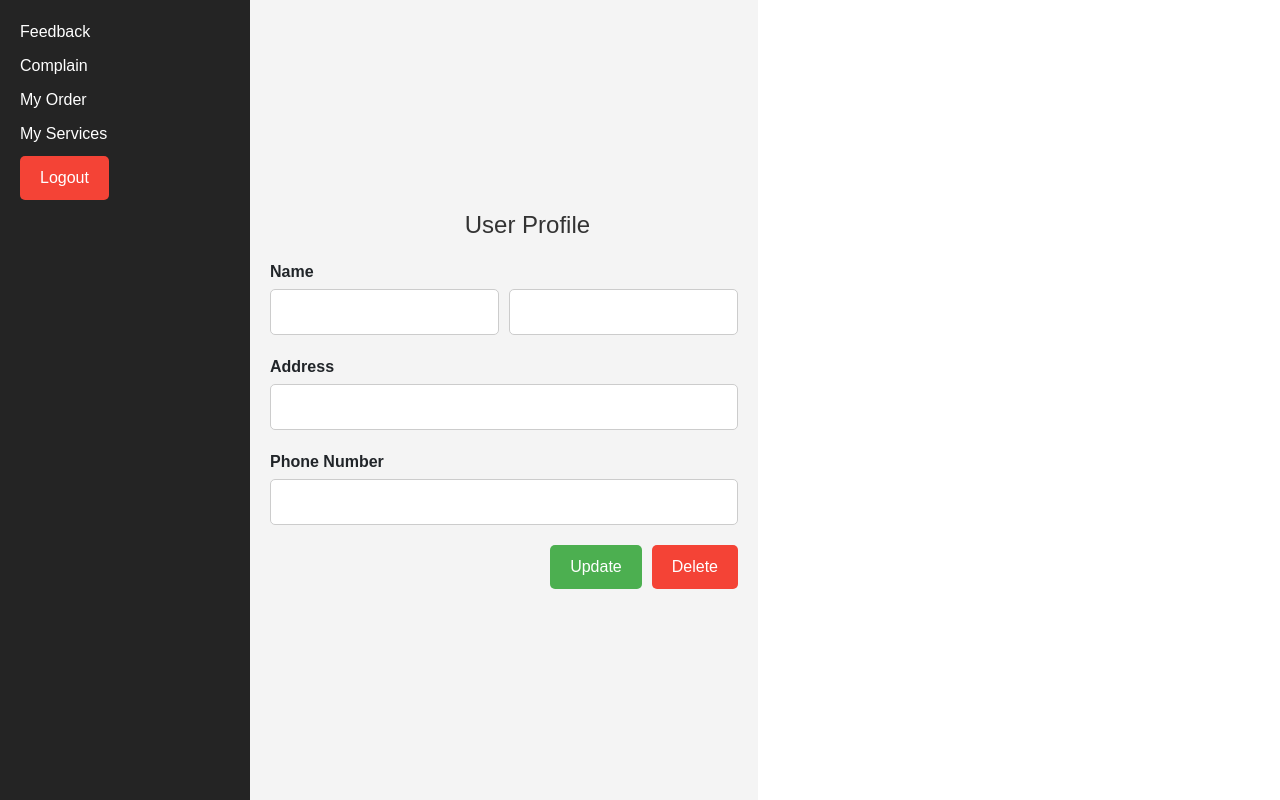
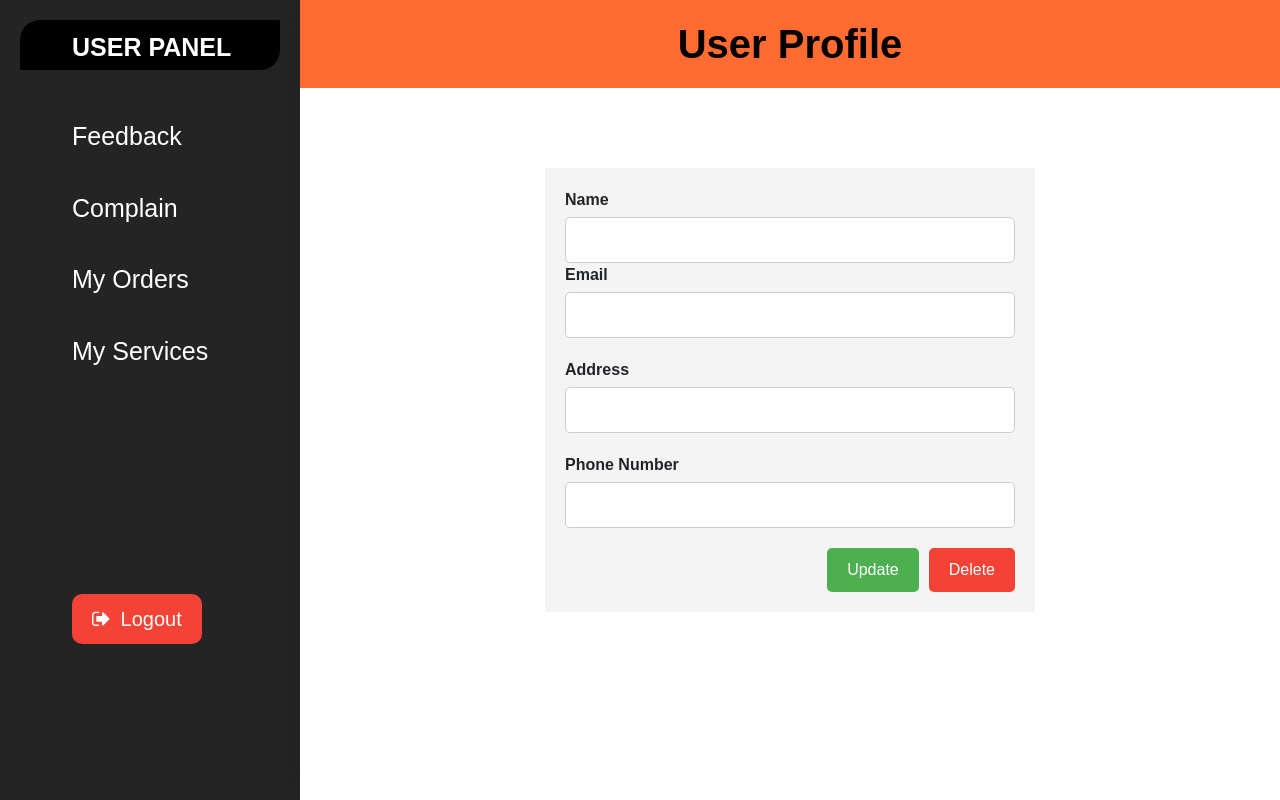
Before and after one commit to SKSpraveen/ITP-Project, a React (Create React App) app in the folder frontend/: page /profile in a window 1280 px wide. Built offline with nearby package versions, Linux system fonts and the light colour scheme.

Commit message:
change 1

```diff
--- a/frontend/src/Pages/Kavishka/userProfile.js
+++ b/frontend/src/Pages/Kavishka/userProfile.js
@@ -97,78 +97,87 @@ const UserProfile = () => {
         style={{
           backgroundColor: "#242424",
           color: "white",
-          width: "250px",
+          width: "300px",
           height: "100vh",
           padding: "20px",
         }}
       >
         <ul className="menu" style={{ listStyleType: "none", padding: 0 }}>
-          <li style={{ marginBottom: "10px" }}>
-            <a href="#" style={{ color: "white", textDecoration: "none" }}>
+
+        <div  style={{background:"black",borderRadius:"20px 0px 20px 0px",height:"50px",paddingTop:"9px",fontWeight:"bold"}}>
+        <li style={{ marginBottom: "10px", fontSize: "25px" ,color: "white", textDecoration: "none",marginLeft:"20%" }}>
+
+              USER PANEL
+
+          </li>
+
+          </div>
+
+          <br/>
+          <br/>
+
+          <li style={{ marginBottom: "10px", fontSize: "25px" }}>
+            <a href="#" style={{ color: "white", textDecoration: "none",marginLeft:"20%" }}>
               Feedback
             </a>
           </li>
-          <li style={{ marginBottom: "10px" }}>
-            <a href="#" style={{ color: "white", textDecoration: "none" }}>
+          <br/>
+
+          <li style={{ marginBottom: "10px", fontSize: "25px" }}>
+            <a href="#" style={{ color: "white", textDecoration: "none",marginLeft:"20%" }}>
               Complain
             </a>
           </li>
-          <li style={{ marginBottom: "10px" }}>
-            <a href="#" style={{ color: "white", textDecoration: "none" }}>
-              My Order
+          <br/>
+
+          <li style={{ marginBottom: "10px", fontSize: "25px" }}>
+            <a href="#" style={{ color: "white", textDecoration: "none" ,marginLeft:"20%"}}>
+              My Orders
             </a>
           </li>
-          <li style={{ marginBottom: "10px" }}>
-            <a href="#" style={{ color: "white", textDecoration: "none" }}>
+          <br/>
+
+          <li style={{ marginBottom: "10px", fontSize: "25px" }}>
+            <a href="#" style={{ color: "white", textDecoration: "none" ,marginLeft:"20%"}}>
               My Services
             </a>
           </li>
+          <br/>
+
           <li>
             <button
               className="logout-button"
               onClick={handleLogout}
               style={{
+                marginLeft:"20%",
                 padding: "10px 20px",
                 backgroundColor: "#f44336",
                 color: "white",
                 border: "none",
-                borderRadius: "5px",
+                borderRadius: "10px",
                 cursor: "pointer",
+                fontSize: "20px",
+                marginTop:"190px"
               }}
             >
-              Logout
+              <i class="fa fa-sign-out" aria-hidden="true" ></i>&ensp;Logout
             </button>
           </li>
         </ul>
       </div>
-      <div
-        className="profile-container"
-        style={{
-          display: "flex",
-          flexDirection: "column",
-          justifyContent: "center",
-          alignItems: "center",
-          padding: "20px",
-          backgroundColor: "#f4f4f4",
-          height: "100vh",
-        }}
-      >
-        <h1 style={{ fontSize: "24px", marginBottom: "20px", color: "#333" }}>
-          User Profile
-        </h1>
+<div className="admin-container" style={{ flex: '1', display: 'flex', flexDirection: 'column', alignItems: 'center', boxShadow: "0 0 30px rgba(32, 32, 32, 0.5)" }}>
+        <header className="admin-header" style={{ backgroundColor: 'rgba(255, 74, 2, 0.816)', display: 'flex', color: 'black', padding: '20px', alignItems: 'center', width: "calc(100% - 0px)" }}>
+          <h1 style={{ color: 'black',margin:"auto",fontWeight:"600" }}> User Profile</h1>
+        </header>
+
+        <div className="profile-container" style={{ padding: "20px", backgroundColor: "#f4f4f4", marginTop: "80px", width: "50%" }}>
+
           <form onSubmit={handleUpdate} style={{ width: "100%" }}>
             <div style={{ marginBottom: "20px", width: "100%" }}>
-            <label
-              htmlFor="name"
-              style={{
-                fontWeight: "bold",
-                marginBottom: "5px",
-                display: "block",
-              }}
-            >
+              <label htmlFor="name" style={{ fontWeight: "bold", marginBottom: "5px", display: "block" }}>
                 Name
               </label>
-            <div style={{ display: "flex" }}>
+
                 <input
                   type="text"
                   id="name"
@@ -176,13 +185,16 @@ const UserProfile = () => {
                   value={newData.name}
                   onChange={handleChange}
                   style={{
-                  width: "50%",
+                    width: "100%",
                     padding: "10px",
                     border: "1px solid #ccc",
                     borderRadius: "5px",
                     marginRight: "10px",
                   }}
                 />
+                <label htmlFor="name" style={{ fontWeight: "bold", marginBottom: "5px", display: "block" }}>
+                Email
+              </label>
                 <input
                   type="email"
                   id="email"
@@ -190,23 +202,16 @@ const UserProfile = () => {
                   value={newData.email}
                   readOnly
                   style={{
-                  width: "50%",
+                    width: "100%",
                     padding: "10px",
                     border: "1px solid #ccc",
                     borderRadius: "5px",
                   }}
                 />
               </div>
-          </div>
+
             <div style={{ marginBottom: "20px", width: "100%" }}>
-            <label
-              htmlFor="address"
-              style={{
-                fontWeight: "bold",
-                marginBottom: "5px",
-                display: "block",
-              }}
-            >
+              <label htmlFor="address" style={{ fontWeight: "bold", marginBottom: "5px", display: "block" }}>
                 Address
               </label>
               <input
@@ -224,14 +229,7 @@ const UserProfile = () => {
               />
             </div>
             <div style={{ marginBottom: "20px", width: "100%" }}>
-            <label
-              htmlFor="phoneNumber"
-              style={{
-                fontWeight: "bold",
-                marginBottom: "5px",
-                display: "block",
-              }}
-            >
+              <label htmlFor="phoneNumber" style={{ fontWeight: "bold", marginBottom: "5px", display: "block" }}>
                 Phone Number
               </label>
               <input
@@ -283,6 +281,7 @@ const UserProfile = () => {
           </form>
         </div>
       </div>
+    </div>
   );
 };
 
```
Also changed, not shown: 1 other file (tests, documents, lock files or other folders). Lines whose indentation alone changed are shown as unchanged.
